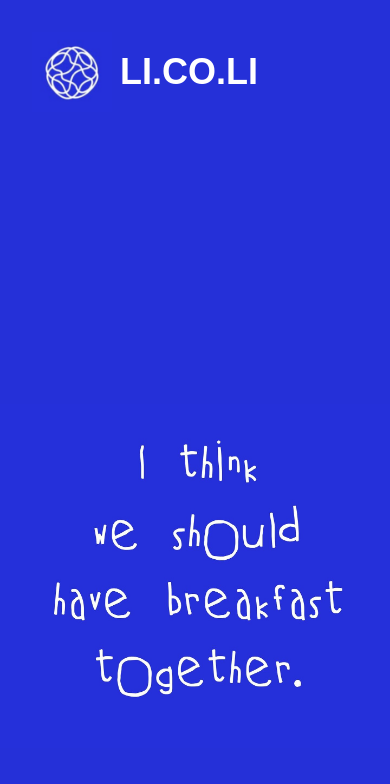
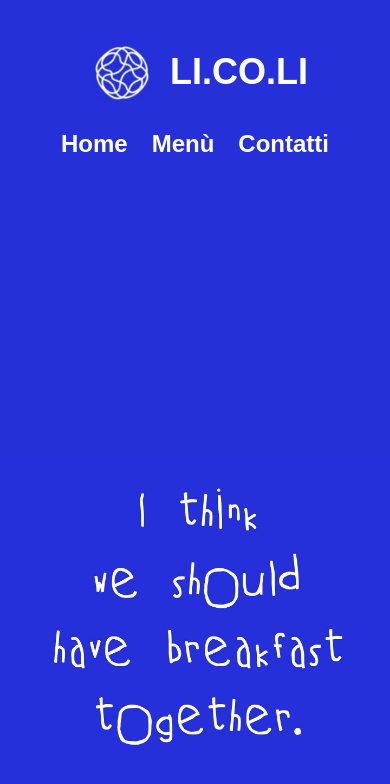
Before and after one commit to CodeKappa104/licoli.it, a Next.js app: page / in a window 390 px wide. Shown: the top 784 px of the page. Built offline with nearby package versions, Linux system fonts and the light colour scheme.

Commit message:
Improve layout responsiveness and navigation styling

```diff
--- a/app/layout.tsx
+++ b/app/layout.tsx
@@ -26,9 +26,9 @@ export default function RootLayout({
             borderBottom: "1px solid var(--border-color)",
           }}
         >
-          <div className="max-w-5xl mx-auto flex justify-between items-center p-8">
+          <div className="max-w-5xl mx-auto flex flex-wrap justify-center md:justify-between items-center p-8">
             {/* Logo */}
-            <div className="flex items-center gap-2">
+            <div className="flex items-center gap-2 w-full md:w-auto justify-center mb-4 md:mb-0">
               <Image
                 src="/android-chrome-192x192.png"
                 alt="Logo locale"
@@ -39,7 +39,7 @@ export default function RootLayout({
             </div>
 
             {/* Nav */}
-            <nav className="hidden sm:flex gap-6 text-2xl font-bold">
+            <nav className="flex gap-6 text-2xl font-bold w-full md:w-auto justify-center">
               <a href="/" className="hover:underline">
                 Home
               </a>
```
